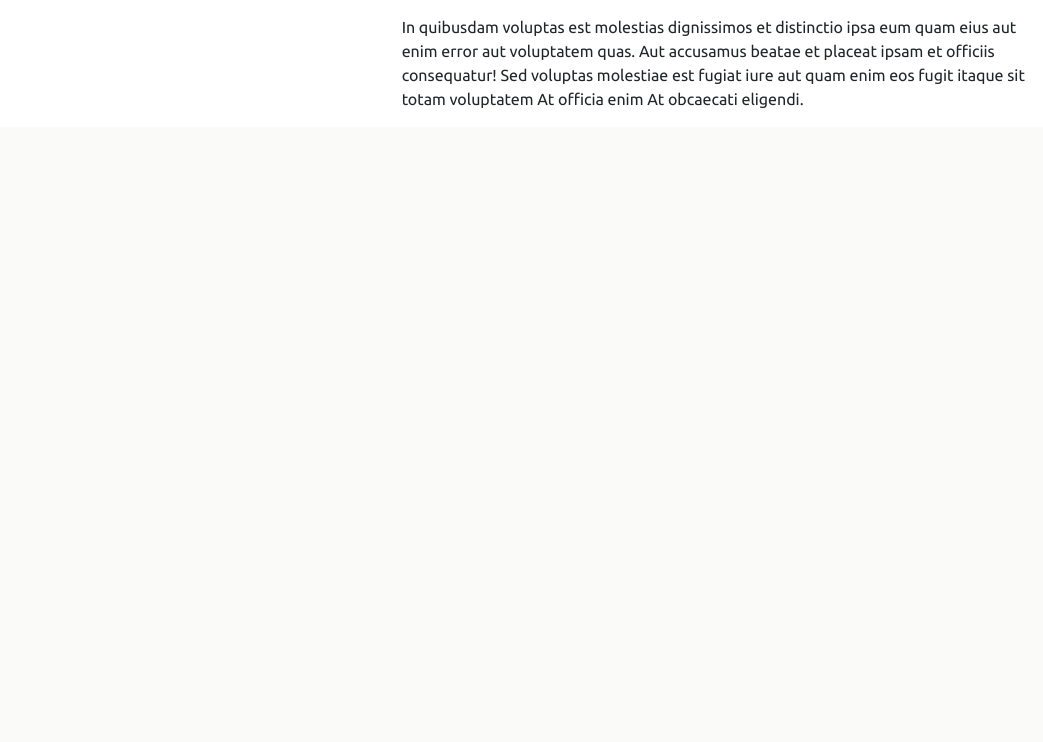
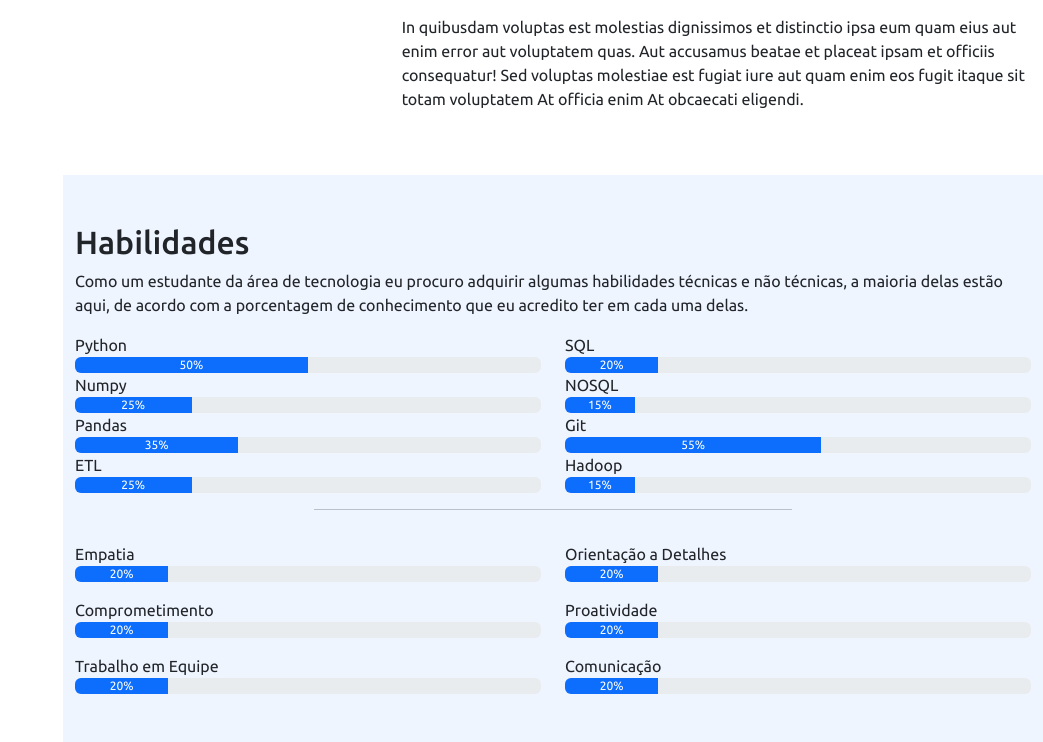
Before and after one commit to DevMichilles/Portfolio, a Flask app: page / in a window 1280 px wide. Shown: the part 1595-2337 px from the top of the page, without its empty margins (237-1280 px from the left). Before the commit the page ends 1703 px from the top, so only its background shows below. Run offline with Flask 2, Linux system fonts and the light colour scheme; some libraries are stand-ins or nearby versions.

Commit message:
Habilidades

```diff
--- a/static/script.js
+++ b/static/script.js
@@ -9,3 +9,19 @@ menuMobile.addEventListener('click', () => {
         : menuMobile.classList.replace("bi-x", "bi-list");
         body.classList.toggle('menu-nav-active');
 });
+
+
+/* Fecha o menu quando clicar em algum item e muda o icone para lista */
+
+const navItem = document.querySelectorAll('.nav-item')
+
+navItem.forEach(item => {
+    item.addEventListener('click', () => {
+        if (body.classList.contains('menu-nav-active')) {
+            body.classList.remove('menu-nav-active')
+            menuMobile.classList.replace("bi-x", "bi-list");
+        }
+
+    })
+
+});
--- a/static/style.css
+++ b/static/style.css
@@ -177,3 +177,7 @@ i.menu-mobile {
 *::-webkit-scrollbar-thumb {
     background-color: #252c90;
  }
+
+ .section-bg{
+    background-color: #eff5ff;
+ }
--- a/templates/index.html
+++ b/templates/index.html
@@ -44,7 +44,7 @@
                   <a class="nav-link" href="#sobre"><i class="bi bi-file-person-fill"></i> Sobre</a>
                 </li>
                 <li class="nav-item">
-                  <a class="nav-link" href="#"><i class="bi bi-list-check"></i> Habilidades</a>
+                  <a class="nav-link" href="#habilidades"><i class="bi bi-list-check"></i> Habilidades</a>
                 </li>
                 <li class="nav-item">
                     <a class="nav-link" href="#"><i class="bi bi-file-earmark-check-fill"></i> Curriculum</a>
@@ -137,6 +137,120 @@
                 </div>
               </div>
             </section>
+
+            <section class="mt-5 section-bg" id="habilidades">
+
+              <div class="container pb-5">
+                <h2 class="pt-5">Habilidades</h2>
+                <p> Como um estudante da área de tecnologia eu procuro adquirir algumas habilidades técnicas
+                  e não técnicas,
+                  a maioria delas estão aqui, de acordo com a porcentagem de conhecimento que eu acredito ter em
+                  cada uma delas.</p>
+                  <div class="row">
+                    <div class="col-md-6">
+                      <p class="mt03 mb-0">Python</p>
+                      <div class="progress">
+                        <div class="progress-bar" role="progressbar" aria-label="Example with label" style="width: 50%;" aria-valuenow="50" aria-valuemin="0" aria-valuemax="100">50%</div>
+                      </div>
+                      <p class="mt03 mb-0">Numpy</p>
+                      <div class="progress">
+                        <div class="progress-bar" role="progressbar" aria-label="Example with label" style="width: 25%;" aria-valuenow="25" aria-valuemin="0" aria-valuemax="100">25%</div>
+                      </div>
+                      <p class="mt03 mb-0">Pandas</p>
+                      <div class="progress">
+                        <div class="progress-bar" role="progressbar" aria-label="Example with label" style="width: 35%;" aria-valuenow="35" aria-valuemin="0" aria-valuemax="100">35%</div>
+                      </div>
+                      <p class="mt03 mb-0">ETL</p>
+                      <div class="progress">
+                        <div class="progress-bar" role="progressbar" aria-label="Example with label" style="width: 25%;" aria-valuenow="25" aria-valuemin="0" aria-valuemax="100">25%</div>
+                      </div>
+
+
+                    </div>
+                    <div class="col-md-6">
+                      <p class="mt03 mb-0">SQL</p>
+                      <div class="progress">
+                        <div class="progress-bar" role="progressbar" aria-label="Example with label" style="width: 20%;" aria-valuenow="20" aria-valuemin="0" aria-valuemax="100">20%</div>
+                      </div>
+                      <p class="mt03 mb-0">NOSQL</p>
+                      <div class="progress">
+                        <div class="progress-bar" role="progressbar" aria-label="Example with label" style="width: 15%;" aria-valuenow="15" aria-valuemin="0" aria-valuemax="100">15%</div>
+                      </div>
+                      <p class="mt03 mb-0">Git</p>
+                      <div class="progress">
+                        <div class="progress-bar" role="progressbar" aria-label="Example with label" style="width: 55%;" aria-valuenow="55" aria-valuemin="0" aria-valuemax="100">55%</div>
+                      </div>
+                      <p class="mt03 mb-0">Hadoop</p>
+                      <div class="progress">
+                        <div class="progress-bar" role="progressbar" aria-label="Example with label" style="width: 15%;" aria-valuenow="15" aria-valuemin="0" aria-valuemax="100">15%</div>
+                      </div>
+
+                    </div>
+                  </div>
+
+                  <hr class="w-50 me-auto ms-auto">
+
+                  <div class="row">
+                    <div class="col-md-6">
+                      <p class="mt-3 mb-0">Empatia</p>
+                      <div class="progress">
+                        <div class="progress-bar" data-anime="left"
+                        role="progressbar" style="width: 20%;"
+                         aria-valuenow="20" aria-valuemin="0"
+                          aria-valuemax="100">20%</div>
+                      </div>
+                      <p class="mt-3 mb-0">Comprometimento</p>
+                      <div class="progress">
+                        <div class="progress-bar" data-anime="left"
+                        role="progressbar" style="width: 20%;"
+                         aria-valuenow="20" aria-valuemin="0"
+                          aria-valuemax="100">20%</div>
+                      </div>
+                      <p class="mt-3 mb-0">Trabalho em Equipe</p>
+                      <div class="progress">
+                        <div class="progress-bar" data-anime="left"
+                        role="progressbar" style="width: 20%;"
+                         aria-valuenow="20" aria-valuemin="0"
+                          aria-valuemax="100">20%</div>
+                      </div>
+
+
+                    </div>
+                    <div class="col-md-6">
+                      <p class="mt-3 mb-0">Orientação a Detalhes</p>
+                      <div class="progress">
+                        <div class="progress-bar" data-anime="left"
+                        role="progressbar" style="width: 20%;"
+                         aria-valuenow="20" aria-valuemin="0"
+                          aria-valuemax="100">20%</div>
+                      </div>
+                      <p class="mt-3 mb-0">Proatividade</p>
+                      <div class="progress">
+                        <div class="progress-bar" data-anime="left"
+                        role="progressbar" style="width: 20%;"
+                         aria-valuenow="20" aria-valuemin="0"
+                          aria-valuemax="100">20%</div>
+                      </div>
+                      <p class="mt-3 mb-0">Comunicação</p>
+                      <div class="progress">
+                        <div class="progress-bar" data-anime="left"
+                        role="progressbar" style="width: 20%;"
+                         aria-valuenow="20" aria-valuemin="0"
+                          aria-valuemax="100">20%</div>
+                      </div>
+
+
+
+                    </div>
+                  </div>
+
+
+              </div>
+
+            </section>
+
+
+
         </main>
 
 
```
